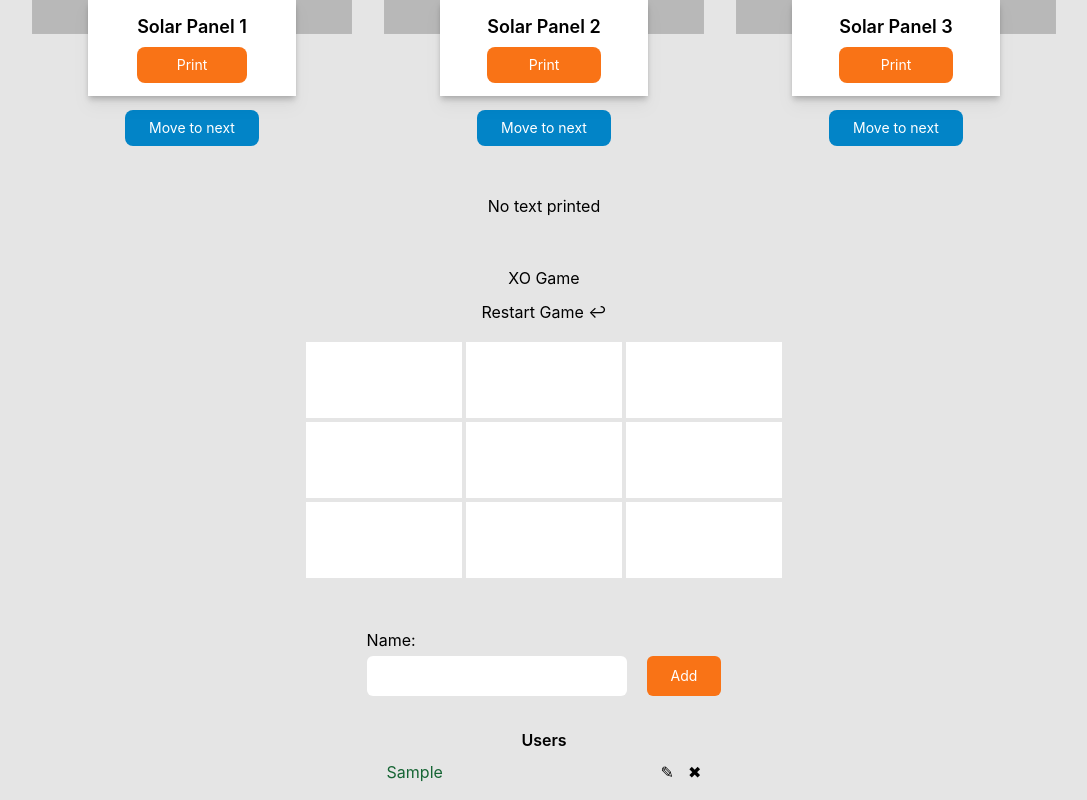
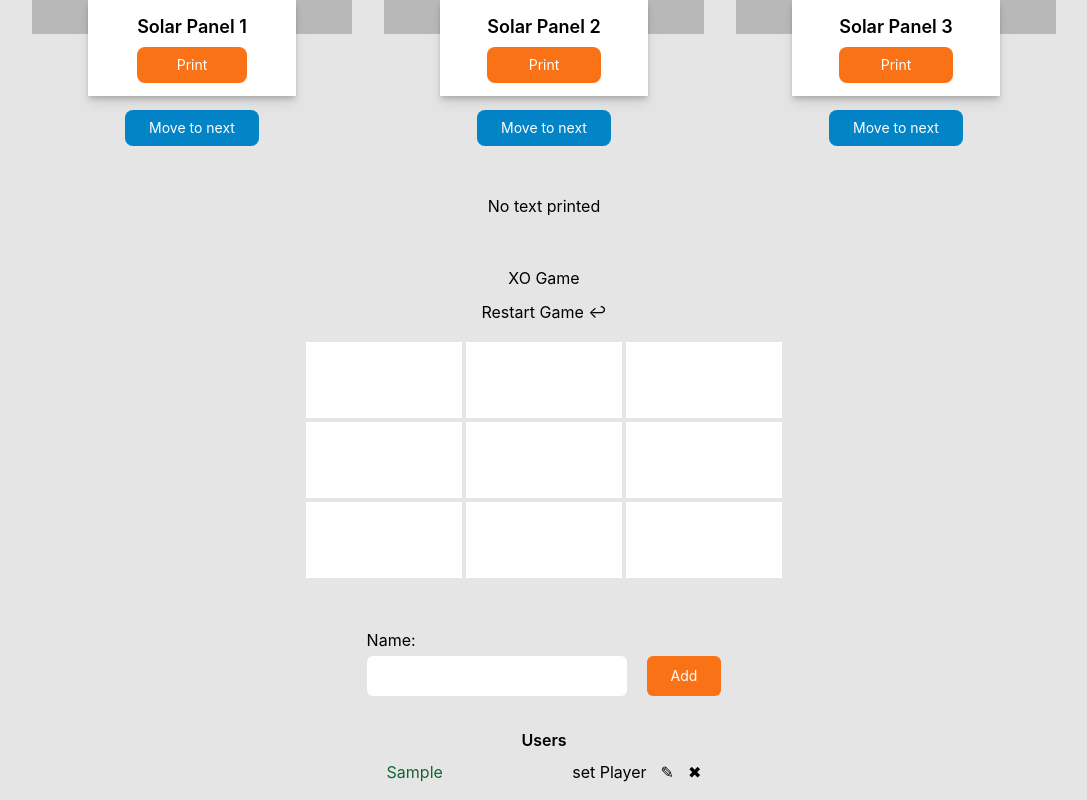
Before and after one commit to Amoly93/first_Project, a React (Create React App) app: page / in a window 1280 px wide. Both pictures are taken after typing "Sample" into the empty fields and a click on the button "Add". Shown: the part 516-1316 px from the top of the page, without its empty margins (96-1183 px from the left). Built offline with nearby package versions, Linux system fonts and the light colour scheme.

Commit message:
set player

```diff
--- a/src/components/User-Info.js
+++ b/src/components/User-Info.js
@@ -6,6 +6,9 @@ function UserInfo() {
   const [usersList, setUsersList] = useState([]);
   const [errors, setErrors] = useState("");
   const [isEdit, setIsEdit] = useState(false);
+const[setPlayer,isetPlayer] = useState(Array(2))
+const[setPlayer1,isetPlayer1] = useState("")
+const[setPlayer2,isetPlayer2] = useState("")
 
   const addFunction = (e) => {
     e.preventDefault();
@@ -18,9 +21,10 @@ function UserInfo() {
       setUsersList(newArray);
       setIsEdit(false);
 
-    } else {
+    } else  if (usersList.includes(name)){
+      setErrors("User already added.");
+    }else{
       usersList.push(name);
- ;
     }
     setName("");
   };
@@ -36,10 +40,26 @@ function UserInfo() {
     setName(user);
   };
 
-  useEffect(() => {
-setErrors("");
-  }, [name]);
+//   useEffect(() => {
 
+// setErrors("");
+
+//   }, [name]);
+let text;
+const setPlayers =(user) =>{
+  const newPlayerArray = [...setPlayer]
+  console.log(user)
+  if (!setPlayer[0]){
+    newPlayerArray[0] = user
+    isetPlayer1(user)
+  }else if (!setPlayer[1]){
+    newPlayerArray[1] = user
+    isetPlayer2(user)
+
+  }
+  isetPlayer(newPlayerArray)
+
+}
 
 
   return (
@@ -78,8 +98,13 @@ setErrors("");
             <div className="flex justify-between flex-row px-5 py-2">
               <p className="text-center text-green-800">{user}</p>
               <div className="space-x-3.5">
+            {  <p className="text-center text-green-800">{clsx(user === setPlayer1?"Player one":"",user === setPlayer2 ? "Player Two":"")}</p>}
+            {/* {!setPlayer.length === 2 && <button onClick={() => setPlayers(user)}>set Player</button>} */}
+             {/* {setPlayer[0]=== "" || setPlayer[1] === null && <button onClick={() => setPlayers(user)}>set Player</button>} */}
+            <button onClick={() => setPlayers(user)}>set Player</button>
                 <button onClick={() => onUpdate(user)}>✎</button>
                 {!isEdit && <button onClick={() => onDelete(index)}>✖︎</button>}
+
               </div>
             </div>
           ))}
```
